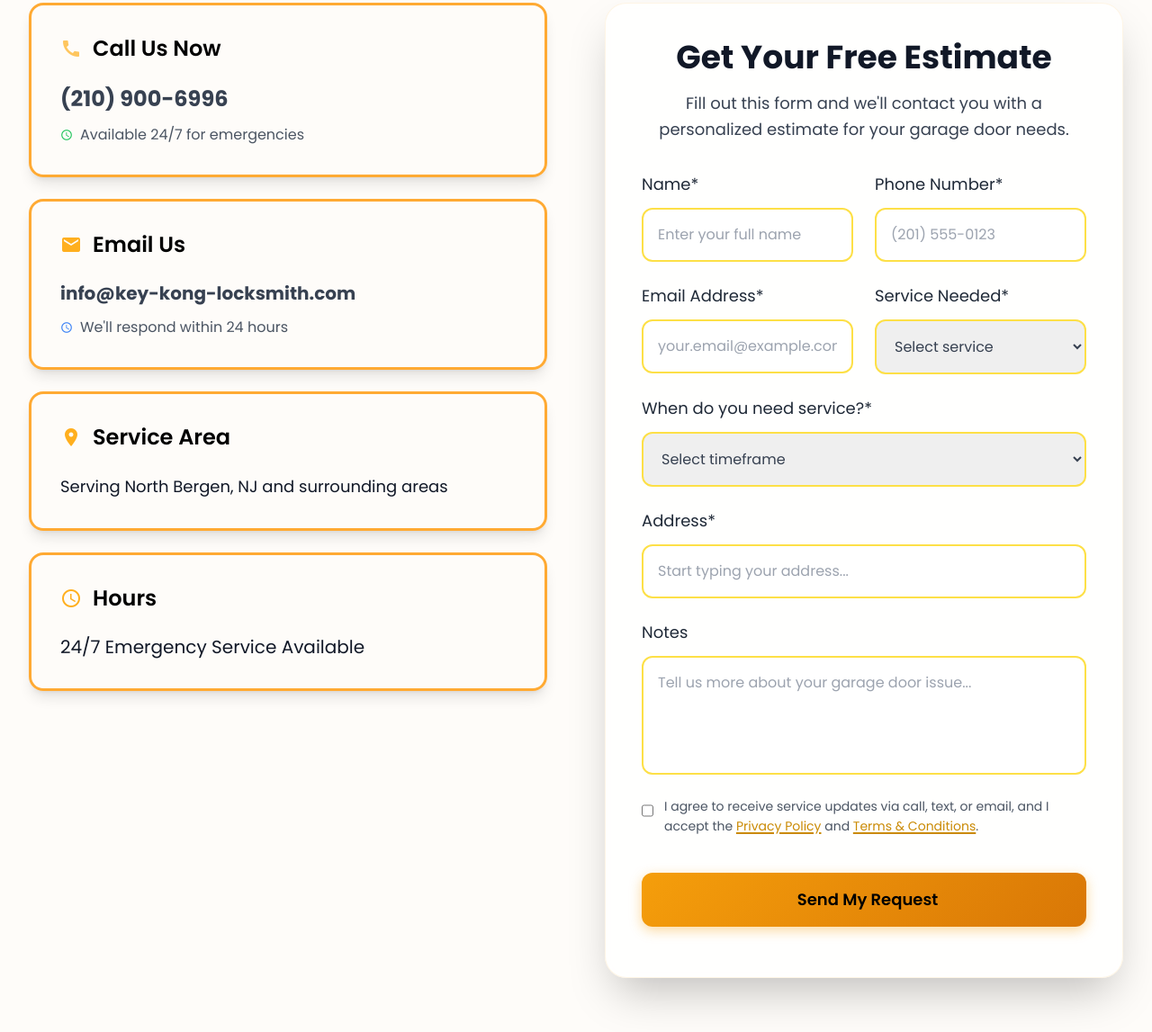
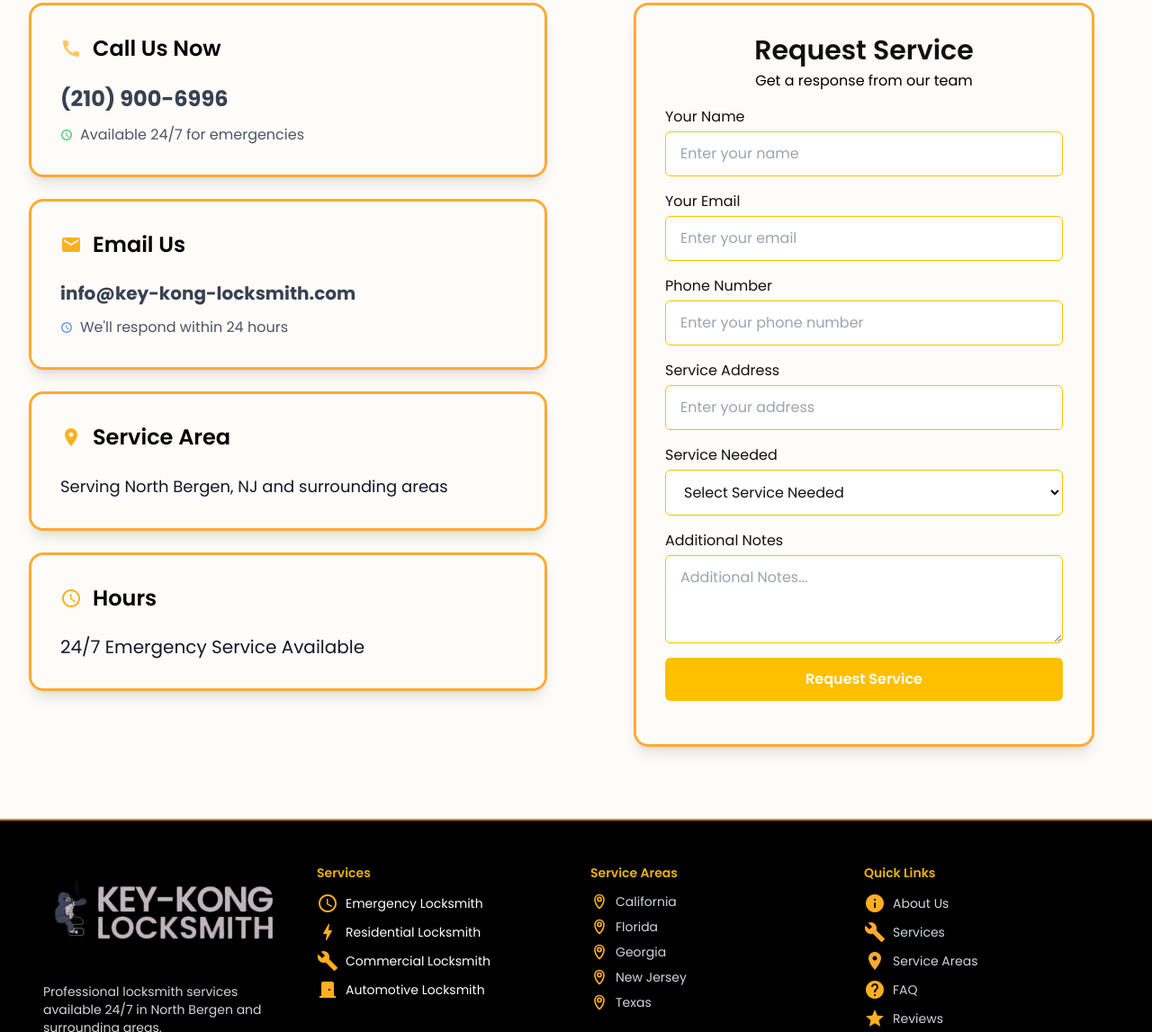
Before and after one commit to webdevjulie/key-kong-locksmith, a plain HTML site: page nav/contact.html in a window 1280 px wide. Shown: the part 1061-2208 px from the top of the page at 90% size. Drawn offline with nearby package versions, Linux system fonts and the light colour scheme; files that its build step writes are made by us from their sources.

Commit message:
Update for key-kong repo

```diff
--- a/nav/contact.html
+++ b/nav/contact.html
@@ -425,145 +425,64 @@
             </div>
           </div>
 
-          <!-- RIGHT SIDE: Free Estimate Form -->
-          <div class="form-container rounded-3xl shadow-2xl p-8 lg:p-10">
-            <div class="text-center mb-8">
-              <h2 class="text-3xl lg:text-4xl font-bold text-gray-900 mb-4">
-                Get Your Free Estimate
-              </h2>
-              <p class="text-lg text-gray-700 leading-relaxed">
-                Fill out this form and we'll contact you with a personalized estimate for your garage door needs.
-              </p>
+
+           <!-- RIGHT SIDE: Service Form -->
+          <div class="relative z-10 flex justify-center items-start">
+            <div class="bg-transparent border border-[3px] border-[#FFAA33] rounded-2xl shadow-lg p-8 w-full max-w-lg flex flex-col justify-between">
+              <div>
+                <h2 class="text-2xl sm:text-3xl font-semibold text-center text-[#111111] mb-1">Request Service</h2>
+                <p class="text-sm sm:text-base text-center text-black mb-4">Get a response from our team</p>
+
+                <form id="serviceForm" class="space-y-4">
+                  <div>
+                    <label class="block text-sm sm:text-base font-medium text-[#111111] mb-1">Your Name</label>
+                    <input type="text" name="name" placeholder="Enter your name" required
+                      class="w-full px-4 py-3 border border-[#FFC000] rounded-md focus:outline-none focus:ring-2 focus:ring-[#b37a1a] bg-white text-[#111111] text-sm sm:text-base">
                   </div>
 
-            <form id="serviceForm" class="space-y-6">
-              <div class="grid grid-cols-1 md:grid-cols-2 gap-6">
-
-                <!-- Name -->
-                <div class="flex flex-col">
-                  <label for="name" class="text-lg font-medium mb-3 text-gray-800">Name*</label>
-                  <input
-                    type="text"
-                    id="name"
-                    name="name"
-                    class="border-2 border-yellow-300 p-4 rounded-xl text-gray-700 focus:outline-none focus:border-yellow-500 focus:ring-0 input-focus placeholder-gray-400"
-                    placeholder="Enter your full name"
-                    required
-                  >
+                  <div>
+                    <label class="block text-sm sm:text-base font-medium text-[#111111] mb-1">Your Email</label>
+                    <input type="email" name="email" placeholder="Enter your email" required
+                      class="w-full px-4 py-3 border border-[#FFC000] rounded-md focus:outline-none focus:ring-2 focus:ring-[#b37a1a] bg-white text-[#111111] text-sm sm:text-base">
                   </div>
 
-                <!-- Phone Number -->
-                <div class="flex flex-col">
-                  <label for="phone" class="text-lg font-medium mb-3 text-gray-800">Phone Number*</label>
-                  <input
-                    type="tel"
-                    id="phone"
-                    name="phone"
-                    class="border-2 border-yellow-300 p-4 rounded-xl text-gray-700 focus:outline-none focus:border-yellow-500 focus:ring-0 input-focus placeholder-gray-400"
-                    placeholder="(201) 555-0123"
-                    required
-                  >
-                </div>
+                  <div>
+                    <label class="block text-sm sm:text-base font-medium text-[#111111] mb-1">Phone Number</label>
+                    <input type="tel" name="phone" placeholder="Enter your phone number" required
+                      class="w-full px-4 py-3 border border-[#FFC000] rounded-md focus:outline-none focus:ring-2 focus:ring-[#b37a1a] bg-white text-[#111111] text-sm sm:text-base">
                   </div>
 
-              <div class="grid grid-cols-1 md:grid-cols-2 gap-6">
-                <!-- Email Address -->
-                <div class="flex flex-col">
-                  <label for="email" class="text-lg font-medium mb-3 text-gray-800">Email Address*</label>
-                  <input
-                    type="email"
-                    id="email"
-                    name="email"
-                    class="border-2 border-yellow-300 p-4 rounded-xl text-gray-700 focus:outline-none focus:border-yellow-500 focus:ring-0 input-focus placeholder-gray-400"
-                    placeholder="your.email@example.com"
-                    required
-                  >
+                  <div>
+                    <label class="block text-sm sm:text-base font-medium text-[#111111] mb-1">Service Address</label>
+                    <input type="text" name="address" placeholder="Enter your address" required
+                      class="w-full px-4 py-3 border border-[#FFC000] rounded-md focus:outline-none focus:ring-2 focus:ring-[#b37a1a] bg-white text-[#111111] text-sm sm:text-base">
                   </div>
 
-                <!-- Service Needed -->
-                <div class="flex flex-col">
-                  <label for="service" class="text-lg font-medium mb-3 text-gray-800">Service Needed*</label>
-                  <select
-                    id="service"
-                    name="service"
-                    class="border-2 border-yellow-300 p-4 rounded-xl text-gray-700 focus:outline-none focus:border-yellow-500 focus:ring-0 input-focus"
-                    required
-                  >
-                    <option value="" disabled selected>Select service</option>
-                    <option value="repair">Repair</option>
-                    <option value="installation">Installation</option>
-                  </select>
-                </div>
-              </div>
-
-              <!-- Timeframe -->
-              <div class="flex flex-col">
-                <label for="timeframe" class="text-lg font-medium mb-3 text-gray-800">When do you need service?*</label>
-                <select
-                  id="timeframe"
-                  name="timeframe"
-                  class="border-2 border-yellow-300 p-4 rounded-xl text-gray-700 focus:outline-none focus:border-yellow-500 focus:ring-0 input-focus"
-                  required
-                >
-                  <option value="" disabled selected>Select timeframe</option>
-                  <option value="asap">ASAP</option>
-                  <option value="next-week">Next week</option>
+                  <div>
+                    <label class="block text-sm sm:text-base font-medium text-[#111111] mb-1">Service Needed</label>
+                    <select name="service" required
+                      class="w-full px-4 py-3 border border-[#FFC000] rounded-md text-sm sm:text-base text-[#111111] bg-white focus:outline-none focus:ring-2 focus:ring-[#b37a1a]">
+                      <option value="">Select Service Needed</option>
+                      <option>Emergency Locksmith</option>
+                      <option>Residential Locksmith</option>
+                      <option>Commercial Locksmith</option>
+                      <option>Automotive Locksmith</option>
                     </select>
                   </div>
 
-              <!-- Address -->
-              <div class="flex flex-col">
-                <label for="address" class="text-lg font-medium mb-3 text-gray-800">Address*</label>
-                <input
-                  type="text"
-                  id="address"
-                  name="address"
-                  class="border-2 border-yellow-300 p-4 rounded-xl text-gray-700 focus:outline-none focus:border-yellow-500 focus:ring-0 input-focus placeholder-gray-400"
-                  placeholder="Start typing your address..."
-                  required
-                >
+                  <div>
+                    <label class="block text-sm sm:text-base font-medium text-[#111111] mb-1">Additional Notes</label>
+                    <textarea name="notes" placeholder="Additional Notes..." rows="3"
+                      class="w-full px-4 py-3 border border-[#FFC000] rounded-md focus:outline-none focus:ring-2 focus:ring-[#b37a1a] bg-white text-[#111111] text-sm sm:text-base"></textarea>
                   </div>
 
-              <!-- Notes -->
-              <div class="flex flex-col">
-                <label for="notes" class="text-lg font-medium mb-3 text-gray-800">Notes</label>
-                <textarea
-                  id="notes"
-                  name="notes"
-                  class="border-2 border-yellow-300 p-4 rounded-xl text-gray-700 focus:outline-none focus:border-yellow-500 focus:ring-0 input-focus placeholder-gray-400 resize-none"
-                  placeholder="Tell us more about your garage door issue..."
-                  rows="4"
-                ></textarea>
+                  <button type="submit"
+                    class="mt-3 w-full bg-[#FFC000] hover:bg-[#F4C430] text-white font-semibold py-3 rounded-md transition-all duration-300 transform hover:scale-105 text-sm sm:text-base">
+                    Request Service
+                  </button>
+                </form>
               </div>
-
-              <!-- Privacy Checkbox -->
-              <div class="flex items-start space-x-3">
-                <input
-                  type="checkbox"
-                  id="privacy"
-                  name="privacy"
-                  class="mt-1.5 h-5 w-5 text-yellow-500 border-2 border-yellow-300 rounded focus:ring-yellow-500 focus:ring-2"
-                  required
-                >
-                <label for="privacy" class="text-sm text-gray-600 leading-relaxed">
-                  I agree to receive service updates via call, text, or email, and I accept the
-                  <a href="#" class="text-yellow-600 hover:text-yellow-700 font-medium underline decoration-2 underline-offset-2">Privacy Policy</a>
-                  and
-                  <a href="#" class="text-yellow-600 hover:text-yellow-700 font-medium underline decoration-2 underline-offset-2">Terms & Conditions</a>.
-                </label>
             </div>
-
-              <!-- Submit Button -->
-              <div class="pt-4">
-                <button
-                  type="submit"
-                  class="w-full btn-primary text-black font-semibold py-4 px-8 rounded-xl text-lg"
-                >
-                  <i class="fas fa-paper-plane mr-2"></i>
-                  Send My Request
-                </button>
-              </div>
-            </form>
           </div>
         </div>
       </div>
```
Also changed, not shown: index.html (+27 -41 lines), nav/book-online.html (+18 -19 lines). Lines whose indentation alone changed are shown as unchanged.
